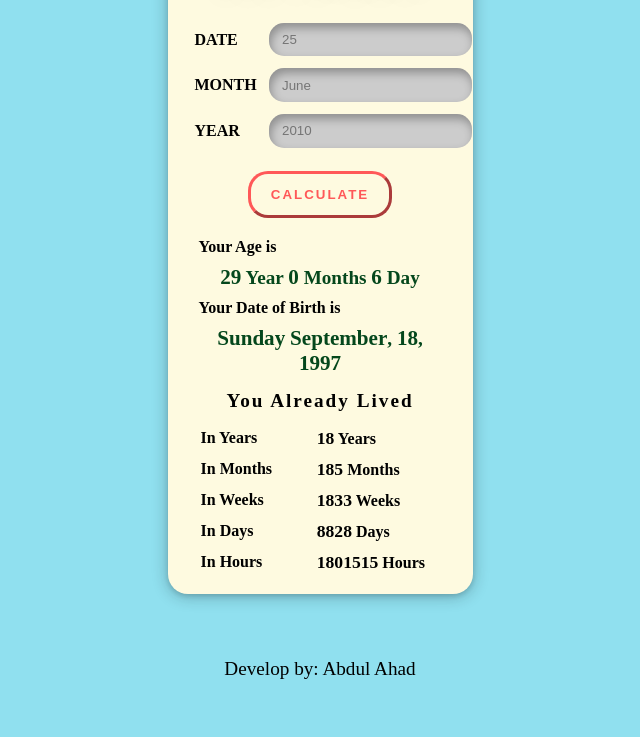
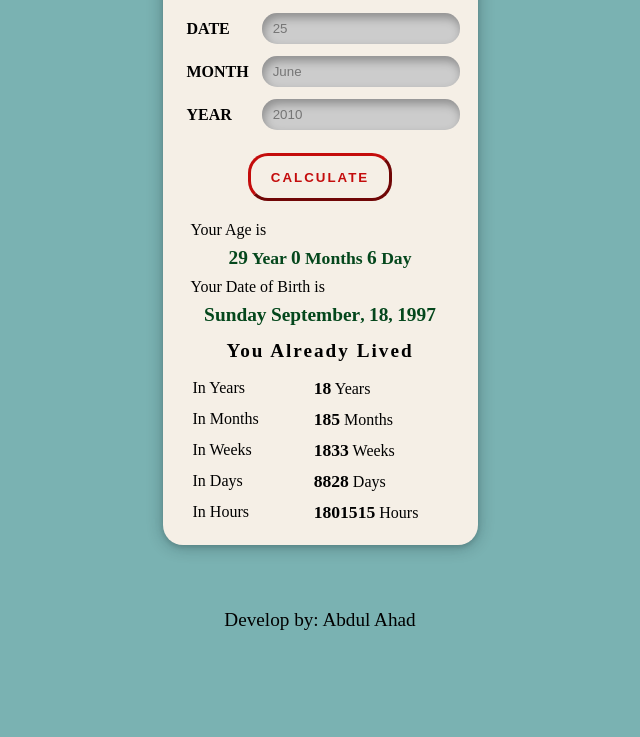
Before and after one commit to abdul-ahad-dev/Age-Calculator-App, a plain HTML site: page index.html in a window 1280 px wide. Shown: the part 159-896 px from the top of the page, without its empty margins (320-960 px from the left). After the commit the page ends 847 px from the top, so only its background shows below. Drawn offline with Linux system fonts and the light colour scheme.

Commit message:
first commit

```diff
--- a/style.css
+++ b/style.css
@@ -7,18 +7,17 @@
 body {
     width: 100%;
     min-height: 100%;
-    /* background-image: linear-gradient(-20deg, #00cdac 0%, #8ddad5 100%); */
-    background-color: #90e0ef;
+    background-color: #7AB2B2;
     font-family: "General Sans";
     align-content: center;
 }
 
 .age_calculator {
-    background-color: #fefae0;
-    width: 305px;
+    background-color: #F5EFE6;
+    width: 315px;
     border-radius: 20px;
     height: auto;
-    padding: 15px;
+    padding: 1em .75em;
     margin: 4em auto;
     box-shadow: rgba(14, 30, 37, 0.12) 0px 2px 4px 0px,
                 rgba(14, 30, 37, 0.32) 0px 2px 16px 0px;
@@ -29,20 +28,16 @@ body {
 
 h1 {
     text-align: center;
-    font-size: 1.9em;
+    font-size: 1.7em;
     padding: 1em;
     color: black;
-    text-shadow: 0px 4px 3px rgba(0,0,0,0.4),
-    0px 8px 13px rgba(0,0,0,0.1),
-    0px 18px 23px rgba(0,0,0,0.1);
-    /* letter-spacing: -4px; */
 }
 
 .input {
     border: none;
     outline: none;
     border-radius: 15px;
-    padding: 0.7em 1em;
+    padding: 0.6em .8em;
     margin: 5px 0px;
     background-color: #ccc;
     box-shadow: inset 2px 5px 10px rgba(0, 0, 0, 0.3);
@@ -55,7 +50,7 @@ h1 {
 
 .heading {
     font-size: 1em;
-    font-weight: 800;
+    font-weight: 600;
     padding: 3px 10px;
     text-transform: uppercase;
 }
@@ -64,12 +59,12 @@ button {
     margin: 1.2em auto;
     padding: 1em 1.5em;
     background-color: transparent;
-    color: #ff5858;
+    color: #C40C0C;
     font-weight: 700;
     text-transform: uppercase;
     letter-spacing: 2px;
     border-width: 3px;
-    border-color: #ff5858;
+    border-color: #C40C0C;
     border-radius: 20px;
     transition: all 0.3s;
 }
@@ -77,7 +72,7 @@ button {
 button:hover {
     transform: translateY(-5px);
     color: #fefae0;
-    background-color: #ff5858;
+    background-color: #C40C0C;
 }
 
 button::after {
@@ -86,14 +81,13 @@ button::after {
 
 .hd {
     padding: 0.25em 1em;
-    font-weight: 600;
 }
 
 .opt {
     text-align: center;
     padding: 0.25em 1em;
-    font-size: 1.2em;
-    font-weight: 800;
+    font-size: 1.1em;
+    font-weight: 600;
     color: #04471c;
 }
 
@@ -107,7 +101,6 @@ h2 {
 
 .thd {
     padding: 0.25em 1em;
-    font-weight: 600;
 }
 
 .footer {
@@ -118,5 +111,5 @@ h2 {
 
 span {
     font-size: 1.1em;
-    font-weight: 800;
+    font-weight: 600;
 }
```
